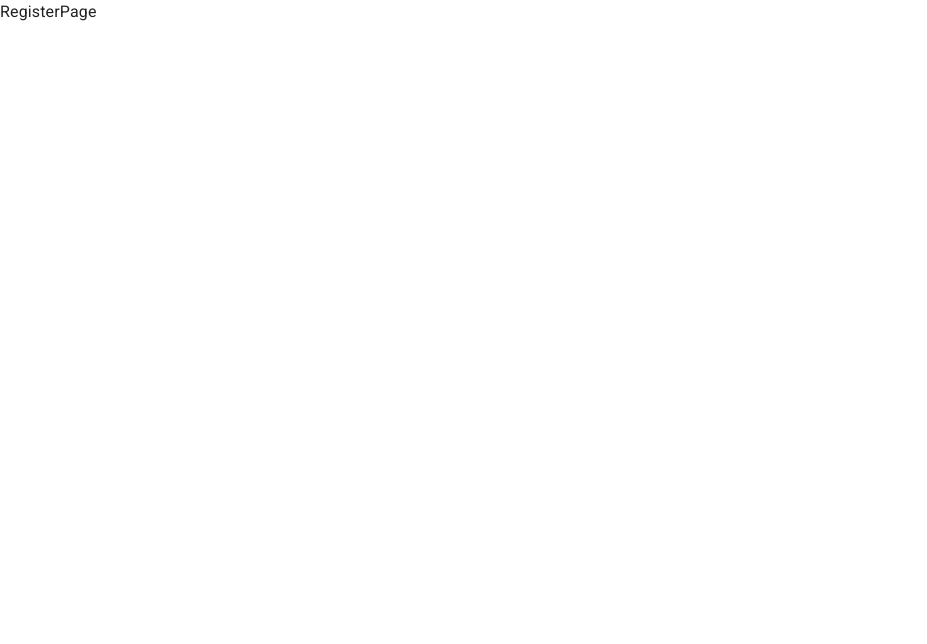
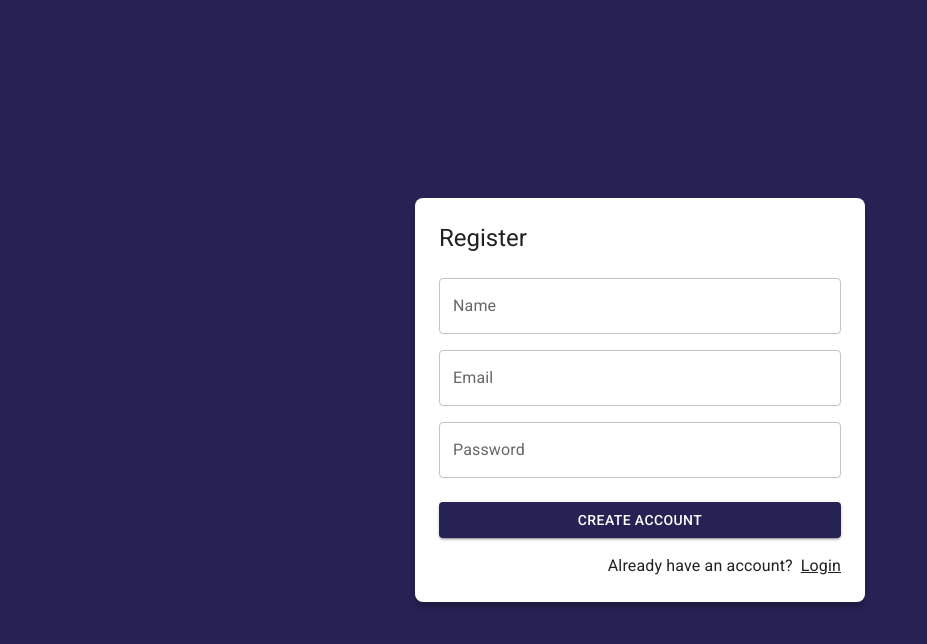
Before and after one commit to Alejoboga20/vite-journal-app, a React (Vite) app: page /auth/register in a window 1280 px wide. Shown: the top 644 px of the page, without its empty margins (0-927 px from the left). Built offline with nearby package versions, Linux system fonts and the light colour scheme.

Commit message:
Register Page

```diff
--- a/src/auth/pages/RegisterPage.jsx
+++ b/src/auth/pages/RegisterPage.jsx
@@ -1,3 +1,39 @@
+import { Button, Grid, Link, TextField, Typography } from '@mui/material';
+import { Google } from '@mui/icons-material';
+import { Link as RouterLink } from 'react-router-dom';
+import { AuthLayout } from '../layout/AuthLayout';
+
 export const RegisterPage = () => {
-	return <div>RegisterPage</div>;
+	return (
+		<AuthLayout title='Register'>
+			<form>
+				<Grid container>
+					<Grid item sx={{ mt: 2 }} xs={12}>
+						<TextField label='Name' type='text' placeholder='fullname' fullWidth />
+					</Grid>
+					<Grid item sx={{ mt: 2 }} xs={12}>
+						<TextField label='Email' type='email' placeholder='email@email.com' fullWidth />
+					</Grid>
+					<Grid item sx={{ mt: 2 }} xs={12}>
+						<TextField label='Password' type='password' placeholder='password' fullWidth />
+					</Grid>
+
+					<Grid container spacing={2} sx={{ mb: 2, mt: 1 }}>
+						<Grid item xs={12}>
+							<Button variant='contained' fullWidth>
+								Create Account
+							</Button>
+						</Grid>
+					</Grid>
+
+					<Grid container direction='row' justifyContent='end'>
+						<Typography sx={{ mr: 1 }}>Already have an account?</Typography>
+						<Link color='inherit' to='/auth/login' component={RouterLink}>
+							Login
+						</Link>
+					</Grid>
+				</Grid>
+			</form>
+		</AuthLayout>
+	);
 };
```
